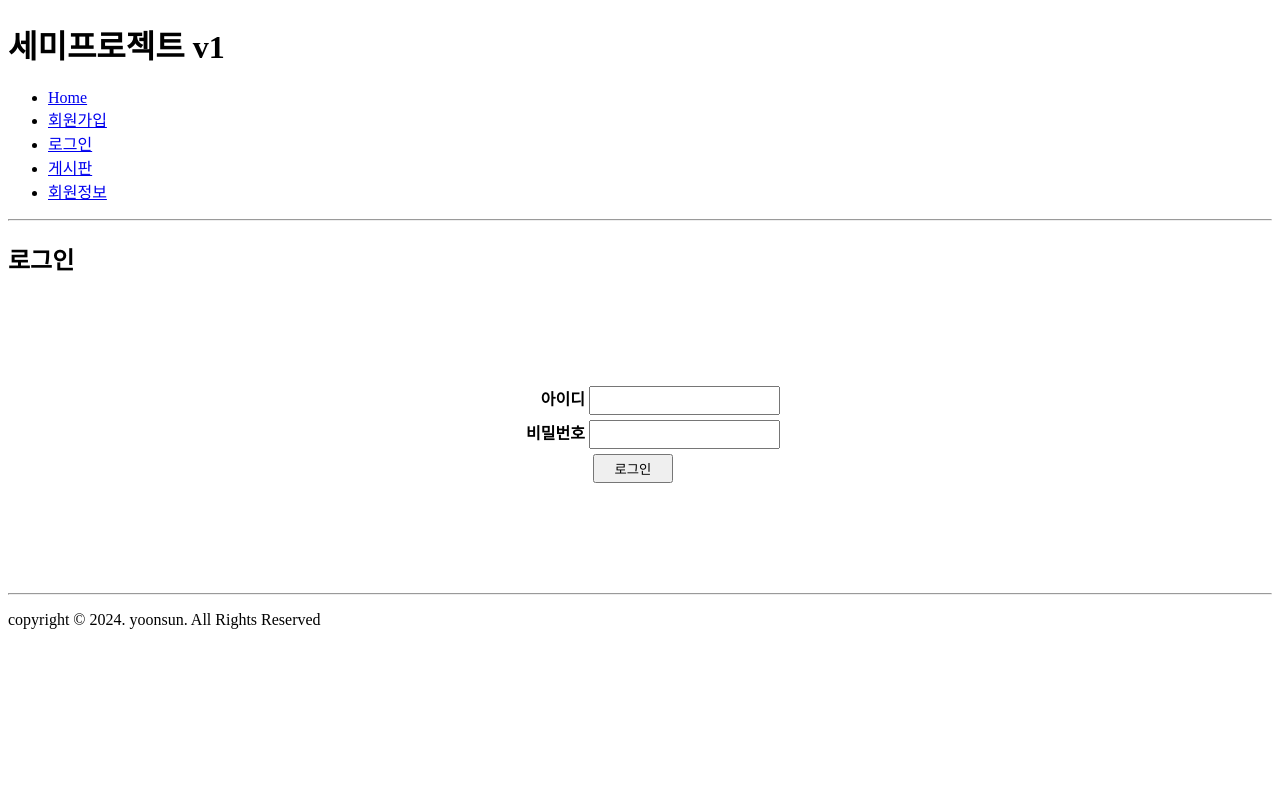
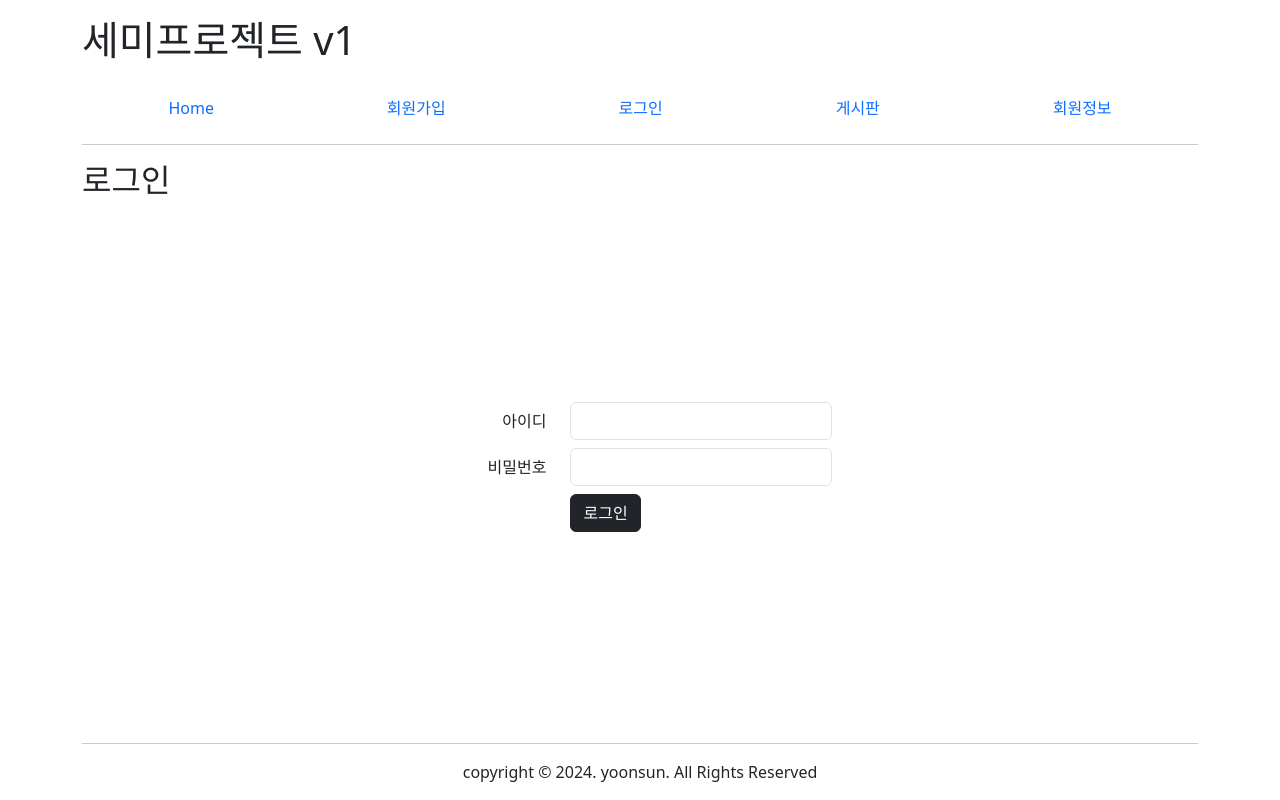
Before and after one commit to yoon741/semiprojectv1b, a FastAPI app: page /member/login in a window 1280 px wide. Run offline with FastAPI, Linux system fonts and the light colour scheme; some libraries are stand-ins or nearby versions.

Commit message:
login을 bootstrap으로 변경

```diff
--- a/views/templates/member/login.html
+++ b/views/templates/member/login.html
@@ -2,44 +2,45 @@
 <html lang="ko">
 <head>
   <meta charset="UTF-8">
-  <title>세미프로젝트</title><link rel="stylesheet" href="/static/css/project.css">
+  <title>세미프로젝트</title>
+  <link rel="stylesheet" href="/static/css/bs5/bootstrap.min.css">
+  <link rel="stylesheet" href="/static/css/project.css">
   <style>
-    form { width: 350px; margin: 110px auto; }
-    form label { display: inline-block; width: 120px; text-align: right;
-      font-weight: bold; }
-    form div { margin: 5px 0; }
-    form input { padding: 5px; }
-    button { width: 80px; margin-left: 8px; padding: 3px; }
-
-
   </style>
 </head>
 <body>
-  <div id="wrap">
-    <header><h1>세미프로젝트 v1</h1></header>
-    <nav><ul id="menu">
-      <li><a href="/">Home</a></li>
-      <li><a href="/member/join">회원가입</a></li>
-      <li><a href="/member/login">로그인</a></li>
-      <li><a href="/board/list">게시판</a></li>
-      <li><a href="/member/myinfo">회원정보</a></li>
-    </ul>
-    </nav>
+
+  <div id="wrap" class="container">
+      <header class="py-3"><h1>세미프로젝트 v1</h1></header>
+      <nav><ul id="menu" class="nav nav-fill">
+          <li class="nav-item"><a class="nav-link" aria-current="page" href="/">Home</a></li>
+          <li class="nav-item"><a class="nav-link" href="/member/join">회원가입</a></li>
+          <li class="nav-item"><a class="nav-link" href="/member/login">로그인</a></li>
+          <li class="nav-item"><a class="nav-link" href="/board/list">게시판</a></li>
+          <li class="nav-item"><a class="nav-link" href="/member/myinfo">회원정보</a></li>
+          </ul>
+      </nav>
     <hr>
     <main>
       <h2>로그인</h2>
-      <form name="loginfrm" method="post" id="login">
-        <div><label for="userid">아이디</label>
-          <input type="text" name="userid" id="userid" required></div>
-        <div><label for="passwd">비밀번호</label>
-          <input type="password" name="passwd" id="passwd" required></div>
-        <div><label></label><button type="submit" id="loginbtn">로그인</button></div>
-      </form>
+        <div class="d-flex justify-content-center align-items-center" style="height: 65vh">
+        <form name="loginfrm" method="post" id="login" class="col-5">
+        <div class="row my-2"><label for="userid" class="col-form-label col-4 text-end">아이디</label>
+            <div class="col-7">
+            <input type="text" name="userid" id="userid" required class="form-control"></div></div>
+        <div class="row my-2"><label for="passwd" class="col-form-label col-4 text-end">비밀번호</label>
+            <div class="col-7">
+            <input type="password" name="passwd" id="passwd" required class="form-control"></div></div>
+        <div class="row my-2"><label class="col-form-label col-4 text-end"></label>
+            <div class="col-7">
+            <button type="submit" id="loginbtn" class="btn btn-dark">로그인</button></div></div>
+        </form>
+        </div>
     </main>
 
     <footer>
       <hr>
-      <p id="ft">copyright &copy; 2024. yoonsun. All Rights Reserved</p>
+      <p class="text-center">copyright &copy; 2024. yoonsun. All Rights Reserved</p>
     </footer>
   </div>
 </body>
```
